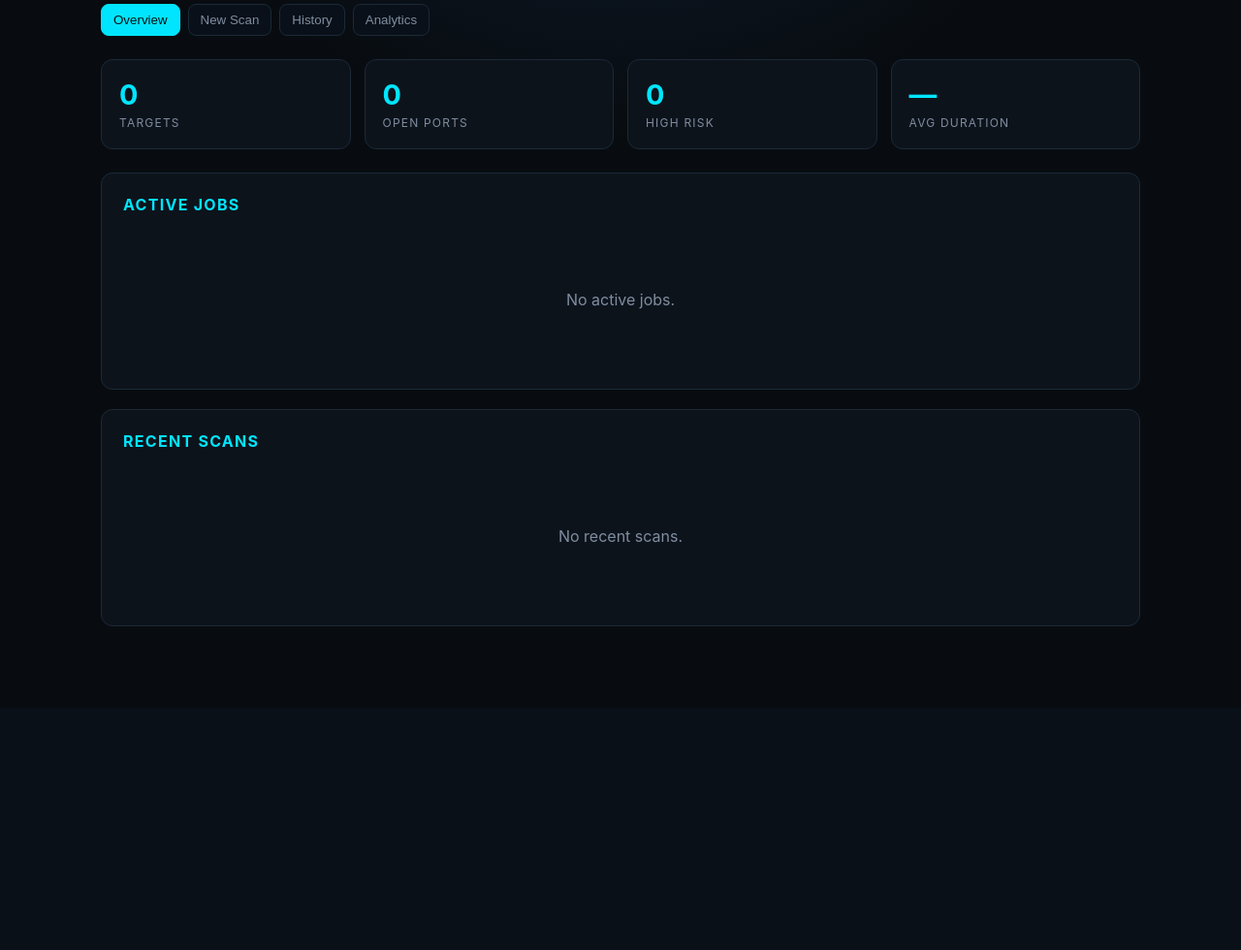
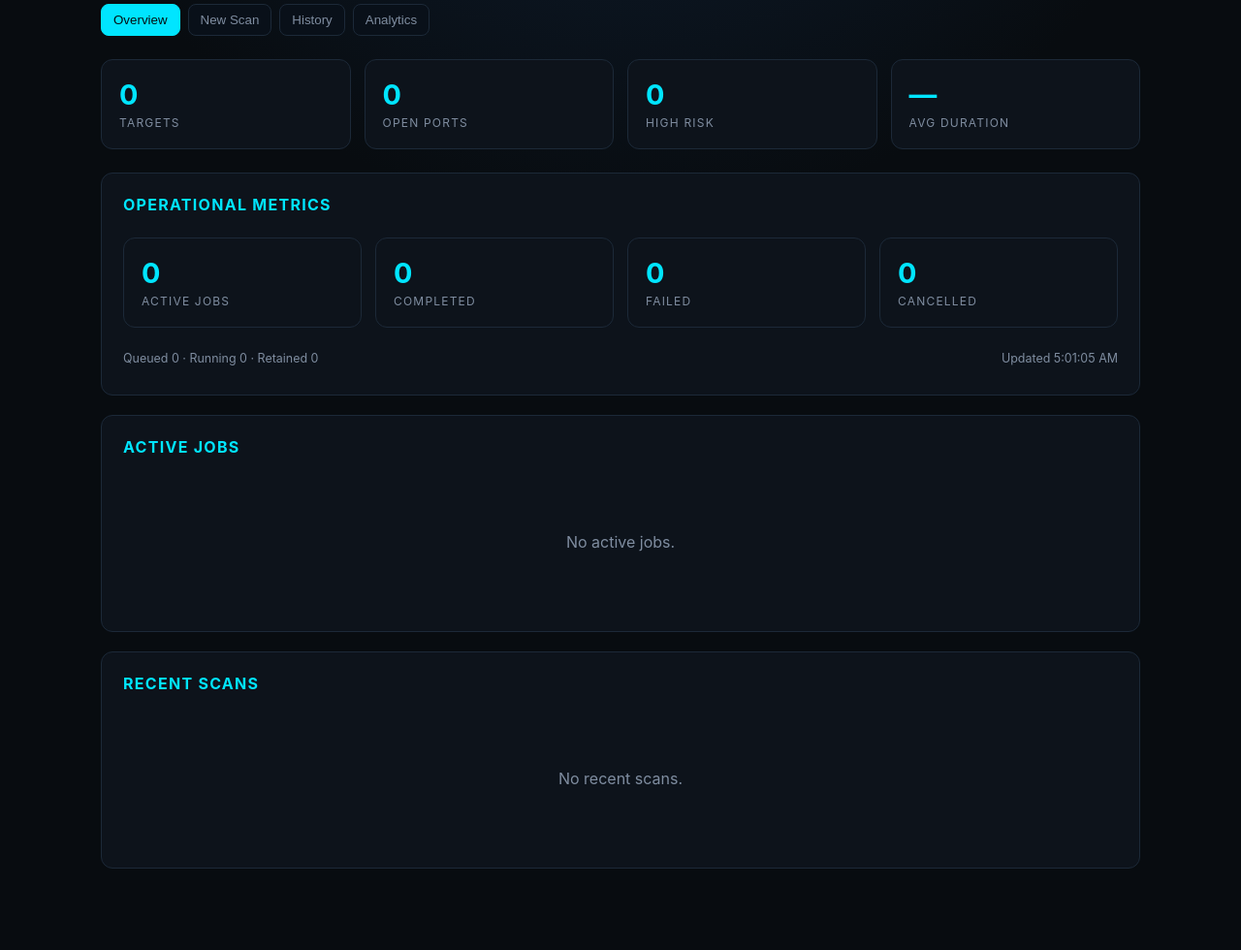
Before and after one commit to hack2ai/advanced-port-scanner, a Flask app: page / in a window 1280 px wide. Shown: the part 295-1275 px from the top of the page at 97% size. Before the commit the page ends 941 px from the top, so only its background shows below. Run offline with Flask 3, Linux system fonts and the light colour scheme; data that the repository does not hold is empty.

Commit message:
feat: add operational metrics dashboard

```diff
--- a/web/templates/index.html
+++ b/web/templates/index.html
@@ -11,7 +11,7 @@
 <header><div class="brand">◈ ADVANCED PORT SCANNER</div><div class="status">● <span id="apiStatus">API ONLINE</span></div></header>
 <main><section class="hero"><h1>Network visibility, professionally.</h1><p>Discover reachable TCP services on assets you are authorized to assess. Monitor jobs, inspect history, and review real analytics from one control center.</p></section><div class="notice">Authorized use only. Scan systems you own or have explicit permission to test.</div>
 <nav class="nav"><button class="active" data-section="overview">Overview</button><button data-section="scan">New Scan</button><button data-section="history">History</button><button data-section="analytics">Analytics</button></nav>
-<section id="overviewSection"><div class="grid"><div class="stat"><b id="ovTargets">0</b><span>Targets</span></div><div class="stat"><b id="ovOpen">0</b><span>Open Ports</span></div><div class="stat"><b id="ovHigh">0</b><span>High Risk</span></div><div class="stat"><b id="ovDuration">—</b><span>Avg Duration</span></div></div><div class="card"><h2>Active Jobs</h2><div id="activeJobs" class="empty">No active jobs.</div></div><div class="card"><h2>Recent Scans</h2><div id="recentJobs" class="empty">No recent scans.</div></div></section>
+<section id="overviewSection"><div class="grid"><div class="stat"><b id="ovTargets">0</b><span>Targets</span></div><div class="stat"><b id="ovOpen">0</b><span>Open Ports</span></div><div class="stat"><b id="ovHigh">0</b><span>High Risk</span></div><div class="stat"><b id="ovDuration">—</b><span>Avg Duration</span></div></div><div class="card"><h2>Operational Metrics</h2><div class="grid"><div class="stat"><b id="opsActive">0</b><span>Active Jobs</span></div><div class="stat"><b id="opsCompleted">0</b><span>Completed</span></div><div class="stat"><b id="opsFailed">0</b><span>Failed</span></div><div class="stat"><b id="opsCancelled">0</b><span>Cancelled</span></div></div><div class="meta"><span id="opsMeta">Metrics refresh automatically.</span><span id="opsUpdated">—</span></div></div><div class="card"><h2>Active Jobs</h2><div id="activeJobs" class="empty">No active jobs.</div></div><div class="card"><h2>Recent Scans</h2><div id="recentJobs" class="empty">No recent scans.</div></div></section>
 <section id="scanSection" class="hidden"><div class="card"><h2>New Scan</h2><form id="scanForm"><div class="field wide"><label for="targets">Targets</label><input id="targets" placeholder="127.0.0.1, 192.168.1.10" required></div><div class="field"><label for="ports">Ports</label><input id="ports" value="1-1024"></div><div class="field"><label for="scanType">Mode</label><select id="scanType"><option value="tcp">TCP Connect</option><option value="syn">SYN (lab)</option></select></div><button class="btn" id="startBtn">Start scan</button></form><label class="check"><input id="banners" type="checkbox" checked> Collect small service banners</label><div id="scanError" class="error"></div><div id="progress" class="hidden" style="margin-top:18px"><div class="meta"><span id="scanStatus">QUEUED</span><span id="jobId"></span></div><div class="bar"><div class="fill" id="fill"></div></div><div class="meta"><span id="work">0 / 0 ports</span><span id="currentTarget">—</span></div><div class="actions"><button class="btn secondary" id="cancelBtn" type="button">Cancel scan</button></div></div></div><div class="card"><h2>Results</h2><div id="results" class="empty">Start a scan to view results.</div></div></section>
 <section id="historySection" class="hidden"><div class="card"><h2>Scan History</h2><div class="toolbar"><input id="search" placeholder="Search targets or job IDs"><select id="filter"><option value="">All statuses</option><option value="completed">Completed</option><option value="cancelled">Cancelled</option><option value="failed">Failed</option></select><button class="btn secondary" id="refresh">Refresh</button></div><div id="historyTable" class="empty">Loading history…</div></div><div class="card hidden" id="details"><h2>Scan Details</h2><div id="detailMeta" class="detail-grid"></div><div id="detailResults" style="margin-top:16px"></div></div></section>
 <section id="analyticsSection" class="hidden"><div class="grid"><div class="stat"><b id="aScans">0</b><span>Total Scans</span></div><div class="stat"><b id="aTargets">0</b><span>Unique Targets</span></div><div class="stat"><b id="aOpen">0</b><span>Open Ports</span></div><div class="stat"><b id="aHigh">0</b><span>High Risk</span></div></div><div class="analytics-grid"><div class="card"><h2>Risk Distribution</h2><div id="risk" class="empty">Loading analytics…</div></div><div class="card"><h2>Top Services</h2><div id="services" class="empty">Loading analytics…</div></div></div><div id="analyticsError" class="error"></div></section>
@@ -25,7 +25,7 @@ function show(name){document.querySelectorAll('.nav button').forEach(b=>b.classL
 document.querySelectorAll('.nav button').forEach(b=>b.onclick=()=>show(b.dataset.section));
 function renderResults(j){const rows=[];let high=0;for(const [t,d] of Object.entries(j.results||{})){for(const p of d.open_ports||[]){if(['HIGH','CRITICAL'].includes(p.risk))high++;rows.push(`<tr><td>${esc(t)}</td><td>${esc(p.port)}</td><td>${esc(p.service)}</td><td>${badge(p.risk)}</td><td>${esc(p.banner||'')}</td></tr>`);}}$('ovTargets').textContent=Object.keys(j.results||{}).length;$('ovOpen').textContent=j.total_open||0;$('ovHigh').textContent=high;$('ovDuration').textContent=j.elapsed_seconds!=null?j.elapsed_seconds+'s':'—';if(rows.length)$('results').innerHTML=`<div style="overflow:auto"><table><thead><tr><th>Target</th><th>Port</th><th>Service</th><th>Risk</th><th>Banner</th></tr></thead><tbody>${rows.join('')}</tbody></table></div>`;else if(['completed','cancelled'].includes(j.status))$('results').innerHTML='<div class="empty">No open ports recorded.</div>';}
 function updateProgress(j){const p=j.progress||{};$('fill').style.width=Math.max(0,Math.min(100,Number(p.percent)||0))+'%';$('scanStatus').textContent=String(j.status||'').toUpperCase();$('jobId').textContent=j.job_id||'';$('work').textContent=`${p.completed||0} / ${p.total||0} ports`;$('currentTarget').textContent=j.current_target||'—';$('progress').classList.remove('hidden');$('cancelBtn').disabled=!['queued','running'].includes(j.status);}
-async function poll(){if(!job)return;try{const j=await api('/scans/'+encodeURIComponent(job));updateProgress(j);renderResults(j);if(['completed','cancelled','failed'].includes(j.status)){clearInterval(pollTimer);pollTimer=null;$('startBtn').disabled=false;if(j.status==='failed')$('scanError').textContent=j.error||'Scan failed';loadJobs();loadAnalytics();}}catch(e){$('scanError').textContent=e.message;clearInterval(pollTimer);pollTimer=null;$('startBtn').disabled=false;}}
+async function poll(){if(!job)return;try{const j=await api('/scans/'+encodeURIComponent(job));updateProgress(j);renderResults(j);if(['completed','cancelled','failed'].includes(j.status)){clearInterval(pollTimer);pollTimer=null;$('startBtn').disabled=false;if(j.status==='failed')$('scanError').textContent=j.error||'Scan failed';loadJobs();loadAnalytics();loadOperationalMetrics();}}catch(e){$('scanError').textContent=e.message;clearInterval(pollTimer);pollTimer=null;$('startBtn').disabled=false;}}
 $('scanForm').onsubmit=async e=>{e.preventDefault();$('scanError').textContent='';$('startBtn').disabled=true;try{const d=await api('/scans',{method:'POST',headers:{'Content-Type':'application/json'},body:JSON.stringify({targets:$('targets').value,ports:$('ports').value,scan_type:$('scanType').value,grab_banner:$('banners').checked})});job=d.job_id;updateProgress({job_id:job,status:d.status,progress:{completed:0,total:0,percent:0}});poll();pollTimer=setInterval(poll,700);}catch(e){$('scanError').textContent=e.message;$('startBtn').disabled=false;}};
 $('cancelBtn').onclick=async()=>{if(!job)return;try{await api('/scans/'+encodeURIComponent(job)+'/cancel',{method:'POST'});await poll();}catch(e){$('scanError').textContent=e.message;}};
 async function loadJobs(){try{const js=await api('/jobs');const active=js.filter(j=>['queued','running'].includes(j.status)),recent=js.filter(j=>!['queued','running'].includes(j.status)).slice(0,8);$('activeJobs').innerHTML=active.length?active.map(j=>`<div class="detail" style="margin-bottom:8px"><strong>${esc(j.job_id)}</strong> · ${badge(j.status)} · ${esc(j.progress?.percent||0)}% · ${esc(j.current_target||j.targets)}</div>`).join(''):'<div class="empty">No active jobs.</div>';$('recentJobs').innerHTML=recent.length?`<div style="overflow:auto"><table><thead><tr><th>Job</th><th>Targets</th><th>Status</th><th>Open</th></tr></thead><tbody>${recent.map(j=>`<tr><td><a href="#" class="detail-link" data-id="${esc(j.job_id)}">${esc(j.job_id)}</a></td><td>${esc(j.targets)}</td><td>${badge(j.status)}</td><td>${esc(j.total_open||0)}</td></tr>`).join('')}</tbody></table></div>`:'<div class="empty">No recent scans.</div>';document.querySelectorAll('.detail-link').forEach(a=>a.onclick=e=>{e.preventDefault();showDetail(a.dataset.id)});}catch(e){$('activeJobs').innerHTML='<div class="error">Unable to load jobs.</div>';}}
@@ -34,7 +34,8 @@ function renderHistory(){const q=$('search').value.trim().toLowerCase(),f=$('fil
 async function showDetail(id){try{const j=await api('/history/'+encodeURIComponent(id));$('details').classList.remove('hidden');$('detailMeta').innerHTML=`<div class="detail"><small>Job ID</small><strong>${esc(j.job_id)}</strong></div><div class="detail"><small>Status</small><strong>${badge(j.status)}</strong></div><div class="detail"><small>Targets</small><strong>${esc(j.targets)}</strong></div><div class="detail"><small>Ports</small><strong>${esc(j.ports)}</strong></div>`;const rows=[];for(const [t,d] of Object.entries(j.results||{}))for(const p of d.open_ports||[])rows.push(`<tr><td>${esc(t)}</td><td>${esc(p.port)}</td><td>${esc(p.service)}</td><td>${badge(p.risk)}</td></tr>`);$('detailResults').innerHTML=rows.length?`<div style="overflow:auto"><table><thead><tr><th>Target</th><th>Port</th><th>Service</th><th>Risk</th></tr></thead><tbody>${rows.join('')}</tbody></table></div>`:'<div class="empty">No open ports recorded.</div>';}catch(e){$('detailResults').innerHTML=`<div class="error">${esc(e.message)}</div>`;}}
 function metrics(el,data){const es=Object.entries(data||{});if(!es.length){el.innerHTML='<div class="empty">No data yet.</div>';return}const max=Math.max(...es.map(([,v])=>Number(v)||0),1);el.innerHTML=es.map(([k,v])=>`<div class="metric"><span>${esc(k)}</span><div class="metricbar"><i style="width:${Math.max(2,(Number(v)||0)/max*100)}%"></i></div><strong>${esc(v)}</strong></div>`).join('');}
 async function loadAnalytics(){try{const a=await api('/analytics');$('aScans').textContent=a.scans||0;$('aTargets').textContent=a.targets||0;$('aOpen').textContent=a.open_ports||0;$('aHigh').textContent=(a.risk_distribution?.HIGH||0)+(a.risk_distribution?.CRITICAL||0);metrics($('risk'),a.risk_distribution);metrics($('services'),a.top_services);$('analyticsError').textContent='';}catch(e){$('analyticsError').textContent=e.message;}}
+async function loadOperationalMetrics(){try{const m=await api('/metrics');$('opsActive').textContent=m.active_jobs||0;$('opsCompleted').textContent=m.completed_scans||0;$('opsFailed').textContent=m.failed_scans||0;$('opsCancelled').textContent=m.cancelled_scans||0;$('opsMeta').textContent=`Queued ${m.queued_jobs||0} · Running ${m.running_jobs||0} · Retained ${m.retained_history||0}`;$('opsUpdated').textContent=`Updated ${new Date().toLocaleTimeString()}`;}catch(e){$('opsMeta').textContent='Operational metrics unavailable';$('opsUpdated').textContent='';}}
 $('search').oninput=renderHistory;$('filter').onchange=renderHistory;$('refresh').onclick=loadHistory;
-(async()=>{try{await api('/health');$('apiStatus').textContent='API ONLINE';}catch(e){$('apiStatus').textContent='API OFFLINE';$('apiStatus').style.color='var(--bad)';}await loadJobs();await loadAnalytics();})();
+(async()=>{try{await api('/health');$('apiStatus').textContent='API ONLINE';}catch(e){$('apiStatus').textContent='API OFFLINE';$('apiStatus').style.color='var(--bad)';}await loadJobs();await loadAnalytics();await loadOperationalMetrics();setInterval(loadOperationalMetrics,5000);})();
 </script>
 </body></html>
```
